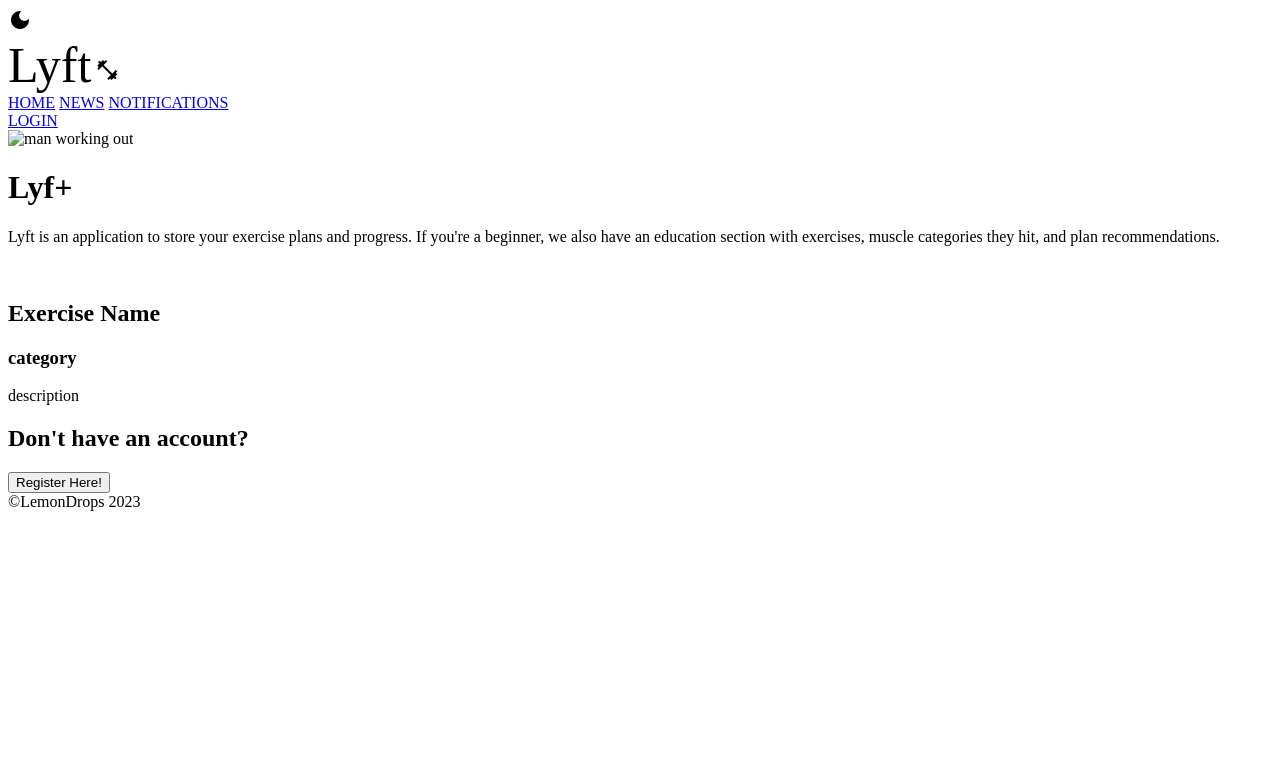
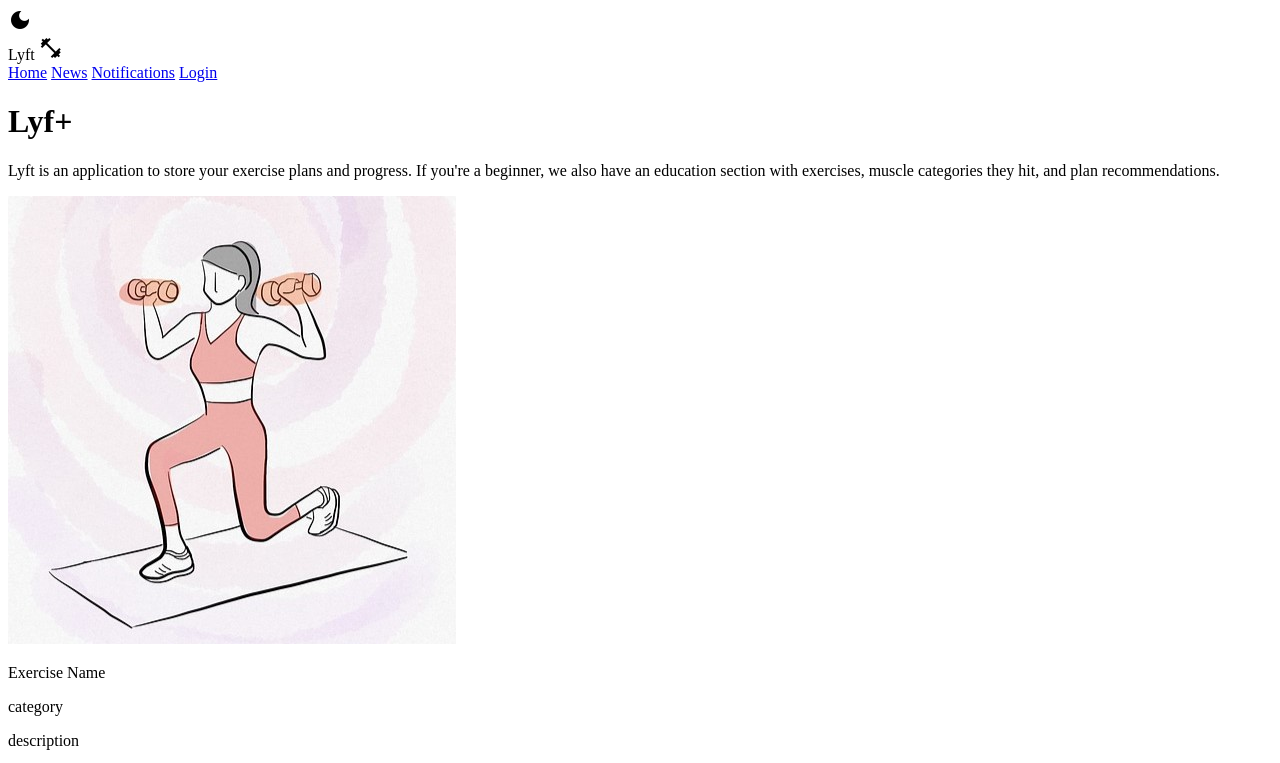
Before and after one commit to blissfulsaint/lyft, a website built with Vite: page src/index.html in a window 1280 px wide. Shown: the top 763 px of the page. Built offline with nearby package versions, Linux system fonts and the light colour scheme.

Commit message:
redid a lot of the main styles

```diff
--- a/src/index.html
+++ b/src/index.html
@@ -4,7 +4,7 @@
     <title>Lyft</title>
     <link rel="stylesheet" href="https://fonts.googleapis.com/icon?family=Material+Icons">
     <link rel="stylesheet" href="/css/style.css">
-    <script src="main.js"></script>
+    <script defer src="main.js"></script>
 
     <!-- <style>
         .head1 {
@@ -87,35 +87,70 @@ footer {
             <i id="theme-btn" class="material-icons">dark_mode</i>
         </div>
         <div class="head1">
-            <span style="font-size: 50px">Lyft</span>
+            <span>Lyft</span>
             <span class="material-icons">fitness_center</span>
         </div>
     </header>
 
     <!-- Menu Navigation Bar -->
     <nav class="menu">
-        <a href="#home">HOME</a>
-        <a href="#news">NEWS</a>
-        <a href="#notification">NOTIFICATIONS</a>
-        <div class="menu-log">
-            <a href="#login">LOGIN</a>
-        </div>
-      </nav>
+        <a href="#home">Home</a>
+        <a href="#news">News</a>
+        <a href="#notification">Notifications</a>
+        <a href="#login">Login</a>
+    </nav>
 
     <!-- Body section -->
     <main class = "body_sec">
-        <img id="hero" src="/" alt="man working out">
-        <div>
-            <h1>Lyf+</h1>
-            <p>Lyft is an application to store your exercise plans and progress.
-                If you're a beginner, we also have an education section with
-                exercises, muscle categories they hit, and plan recommendations.</p>
+        <div id="hero">
+            <div id="hero-img" class="img-container">
+                <h1>Lyf+</h1>
+            </div>
+            <div>
+                <p>Lyft is an application to store your exercise plans and progress.
+                    If you're a beginner, we also have an education section with
+                    exercises, muscle categories they hit, and plan recommendations.</p>
+            </div>
         </div>
         <section id="exercises-home">
             <div class="card">
-                <img src="/" alt="">
-                <h1 class="exerciseName">Exercise Name</h1>
-                <h3 class="exerciseCategory">category</h3>
+                <div class="img-container">
+                    <img src="images/placeholder.jpg" alt="exercise image">
+                </div>
+                <p class="exerciseName">Exercise Name</p>
+                <p class="exerciseCategory">category</p>
+                <p class="exerciseDescription">description</p>
+            </div>
+            <div class="card">
+                <div class="img-container">
+                    <img src="images/placeholder.jpg" alt="exercise image">
+                </div>
+                <p class="exerciseName">Exercise Name</p>
+                <p class="exerciseCategory">category</p>
+                <p class="exerciseDescription">description</p>
+            </div>
+            <div class="card">
+                <div class="img-container">
+                    <img src="images/placeholder.jpg" alt="exercise image">
+                </div>
+                <p class="exerciseName">Exercise Name</p>
+                <p class="exerciseCategory">category</p>
+                <p class="exerciseDescription">description, here's some more sample text, different length</p>
+            </div>
+            <div class="card">
+                <div class="img-container">
+                    <img src="images/placeholder.jpg" alt="exercise image">
+                </div>
+                <p class="exerciseName">Exercise Name</p>
+                <p class="exerciseCategory">category</p>
+                <p class="exerciseDescription">description, sample text, hahahahaha here's some sample text [brandon was here]</p>
+            </div>
+            <div class="card">
+                <div class="img-container">
+                    <img src="images/placeholder.jpg" alt="exercise image">
+                </div>
+                <p class="exerciseName">Exercise Name</p>
+                <p class="exerciseCategory">category</p>
                 <p class="exerciseDescription">description</p>
             </div>
         </section>
@@ -126,11 +161,10 @@ footer {
       </main>
 
     <!-- Footer Section -->
-    <footer>&copy;LemonDrops 2023</footer>
+    <footer><p>&copy;LemonDrops 2023</p></footer>
     <script>
         const themeBtn = document.getElementById("theme-btn");
         themeBtn.onclick = () => {
-        console.log('hello world')
         if (themeBtn.innerHTML === 'dark_mode') {
             document.body.classList.add("changeTheme");
             themeBtn.innerHTML = 'light_mode'
--- a/src/main.js
+++ b/src/main.js
@@ -31,3 +31,11 @@ ConsoleLogWorkouts();
     //     themeBtn.innerHTML = 'dark_mode'
     //   }
     // }
+
+const parallax = document.getElementById("hero-img");
+
+window.addEventListener("scroll", function () {
+    let offset = window.pageYOffset;
+    parallax.style.backgroundPositionY = offset * 0.5 + "px";
+    // DIV 1 background will move slower than other elements on scroll.
+});
--- a/src/scss/block/_footer.scss
+++ b/src/scss/block/_footer.scss
@@ -5,10 +5,6 @@ footer {
     bottom: 0px;
     background-color: #36454F;
     color: #fff;
-    position: absolute;
-    padding-top:20px;
-    padding-bottom:50px;
     text-align:center;
-    font-size:30px;
-    font-weight:bold;
+    height: 100px;
 }
--- a/src/scss/block/_header.scss
+++ b/src/scss/block/_header.scss
@@ -2,13 +2,16 @@
 @import "../composition/theme";
 
 .head1 {
-    font-size:40px;
+    font-size:3em;
     color: $primary-color-light;
     font-weight:bold;
     text-align: center;
 }
 .head2 {
-    font-size:17px;
+    font-size:1em;
     margin-left:10px;
     margin-bottom:15px;
 }
+.dark_mode:hover {
+    cursor: pointer;
+}
--- a/src/scss/block/_main.scss
+++ b/src/scss/block/_main.scss
@@ -1,5 +1,45 @@
 @import "_body.scss";
 
-.body_sec {
-    margin-left:20px;
+#hero {
+    .img-container {
+        // background-color: $primary-color-light;
+        position: relative;
+        z-index: -1;
+        background: url('../../images/lyft.webp');
+        background-size: cover;
+        background-position: 0 -50px;
+        width: 100%;
+        height: 300px;
+
+        border-radius: 0 0 0 100%;
+        h1 {
+            position: absolute;
+            top: 60%;
+            left: 7%;
+            font-size: 3em;
+        }
+    }
+    p {
+        padding: 1.6em;
+    }
+    border-bottom: 1px solid $primary-color-light;
+
 }
+
+#exercises-home {
+    padding: 2em;
+    display: flex;
+    flex-wrap: wrap;
+    justify-content: center;
+    .card {
+        padding: 2em;
+        width: 300px;
+        height: 25em;
+        margin: 1em;
+        .img-container {
+            display: block;
+            height: 9em;
+            overflow: hidden;
+        }
+    }
+}
--- a/src/scss/block/_nav.scss
+++ b/src/scss/block/_nav.scss
@@ -4,22 +4,17 @@
     position: sticky;
     top: 0;
     background-color: $primary-color-light;
-    padding:10px 0px 10px 0px;
     color:white;
     margin: 0 auto;
     overflow: hidden;
+    display: flex;
+    justify-content: flex-end;
+    flex-wrap: wrap;
 
     a {
-        float: left;
-        color: white;
         text-align: center;
         padding: 14px 16px;
         text-decoration: none;
-        font-size: 20px;
-    }
-
-    .menu-log {
-        right: auto;
-        float: right;
+        font-size: 1.3em;
     }
 }
--- a/src/scss/composition/_reset.scss
+++ b/src/scss/composition/_reset.scss
@@ -0,0 +1,21 @@
+*{
+    box-sizing: border-box;
+}
+
+body {
+    margin: 0;
+}
+
+img{
+    max-width: 100%;
+}
+
+html{
+    height:100%;
+    font-size: 1em;
+}
+
+h1, h2 ,h3 ,h4, p, a, ul, li {
+    margin:0;
+    padding: 0;
+}
--- a/src/scss/composition/_theme.scss
+++ b/src/scss/composition/_theme.scss
@@ -1,9 +1,46 @@
+@import '../utility/animations';
 // Color variables
-$primary-color-dark: #F88818;
-$primary-color-light: #1888F8;
+$primary-color-light: #F88818;
+$primary-color-dark: #1888F8;
+$hover-color: rgb(228, 228, 228);
 
 :root {
     --primary-color: $primary-color-light;
+}
+
+* {
+    border-color: $primary-color-light;
+}
+
+.card {
+    border: 1px solid $primary-color-light;
+    border-radius: 10%;
+    p {
+        padding: 5px 0;
+        font-size: 1.3em;
+    }
+}
+
+a {
+    transition: $hover-transition;
+    color: white;
+    &:hover {
+        background-color: $hover-color;
+        color: $primary-color-light;
+    }
+}
+
+.dark_mode {
+    .material-icons{
+        position: absolute;
+        top: 10px;
+        left: 10px;
+        transition: $hover-transition;
+        &:hover {
+            color: $primary-color-dark;
+        }
+
+    }
 }
 
 .changeTheme {
@@ -18,16 +55,30 @@ $primary-color-light: #1888F8;
     .head1 {
         color: $primary-color-dark;
     }
+    .dark_mode{
+        .material-icons{
+            &:hover {
+                color: $primary-color-light;
+            }
+        }
+    }
+    a {
+        &:hover {
+            color: $primary-color-dark;
+        }
+    }
+    #hero {
+        border-color: $primary-color-dark;
+    }
+    * {
+        border-color: $primary-color-dark;
+    }
+    .card {
+        border-color: $primary-color-dark;
+    }
 }
 
 .material-icons {
     font-size: 40px;
     color: $primary-color-light;
 }
-
-.dark_mode {
-    position: absolute;
-    top: 10px;
-    left: 10px;
-    color: var(--primary-color);
-}
--- a/src/scss/composition/_typography.scss
+++ b/src/scss/composition/_typography.scss
@@ -0,0 +1,37 @@
+@import url('https://fonts.googleapis.com/css2?family=Lato:wght@300&family=Oswald:wght@200;300;400&display=swap');
+
+:root {
+    --ratio: 1.5;
+    --s-5: calc(var(--s-4) / var(--ratio));
+    --s-4: calc(var(--s-3) / var(--ratio));
+    --s-3: calc(var(--s-2) / var(--ratio));
+    --s-2: calc(var(--s-1) / var(--ratio));
+    --s-1: calc(var(--s0) / var(--ratio));
+    --s0: 1rem;
+    --s1: calc(var(--s0) * var(--ratio));
+    --s2: calc(var(--s1) * var(--ratio));
+    --s3: calc(var(--s2) * var(--ratio));
+    --s4: calc(var(--s3) * var(--ratio));
+    --s5: calc(var(--s4) * var(--ratio));
+    --wght: 600;
+    /* Weight: Light to ExtraBlack; usually set with `font-weight` */
+    --slnt: 0deg;
+    /* Slant: 0 to -15 degrees, auto cursive at -14 */
+}
+
+$heading-font: 'Oswald', sans-serif;
+$paragraph-font: 'Lato', sans-serif;
+
+h1, h2, h3, h4, span.head1 {
+    font-family: $heading-font;
+    font-weight: 400;
+}
+
+p, li, a, span, footer {
+    font-family: $paragraph-font;
+    font-weight: 400;
+}
+
+p {
+    font-size: 1.5em;
+}
--- a/src/scss/utility/_animations.scss
+++ b/src/scss/utility/_animations.scss
@@ -0,0 +1 @@
+$hover-transition: .25s;
```
Also changed, not shown: src/images/lungesample.jpg (added), src/images/lyft.png (added), src/images/lyft.webp (added), src/images/placeholder.jpg (added).
